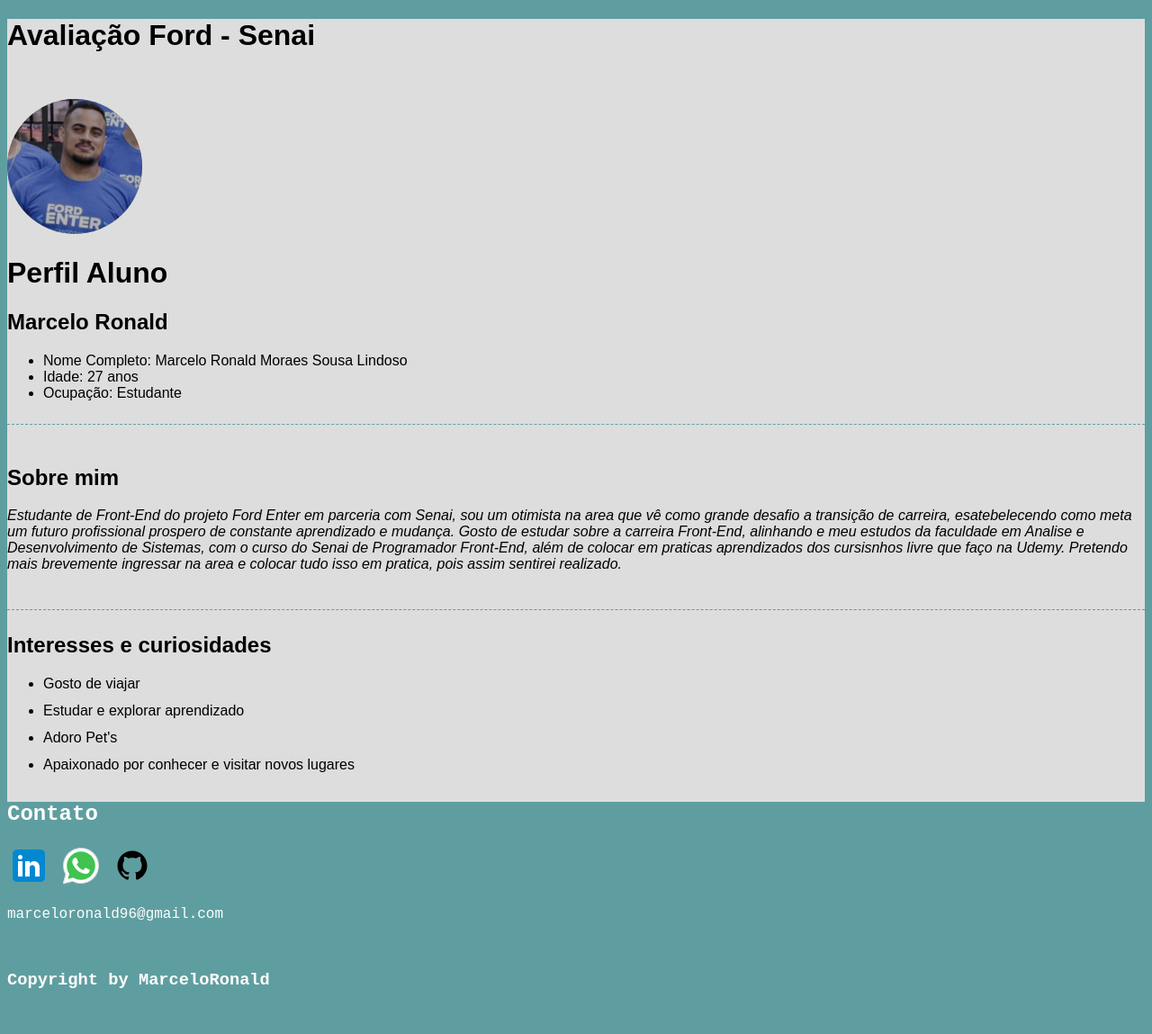
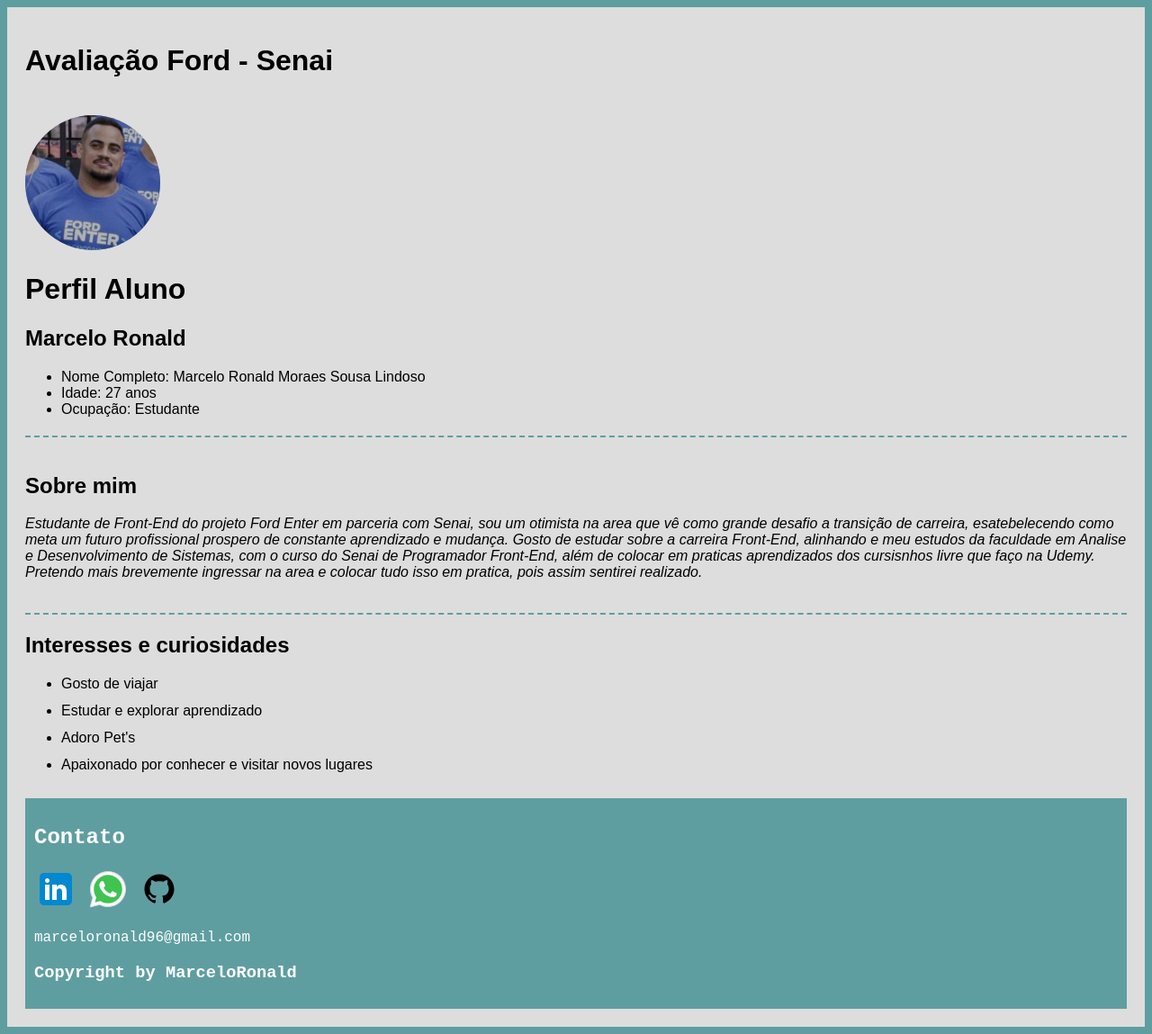
Before and after one commit to marceloronald96/avaliacao-frontend, a plain HTML site: page index.html in a window 1280 px wide. Shown: the whole page at 90% size. Before the commit the page ends 1119 px from the top, so only its background shows below. Drawn offline with Linux system fonts and the light colour scheme; files whose address does not match are found by name.

Commit message:
Dicas e orientações do professor

```diff
--- a/index.html
+++ b/index.html
@@ -14,11 +14,10 @@
     <h1>Avaliação Ford - Senai</h1>
 
     <header>
-        <img src="img/perfil.jpg" class="profile-photo" alt="foto do perfil">
+        <img src="./img/perfil.jpg" class="profile-photo" alt="foto do perfil">
         <h1>Perfil Aluno </h1>
         <h2> Marcelo Ronald</h2>
     </header>
-
     <section class="profile-information">
         <ul>
             <li>Nome Completo: Marcelo Ronald Moraes Sousa Lindoso</li>
@@ -55,7 +54,7 @@
     <a href="//www.linkedin.com/in/marcelo-ronald/"><img src="./img/icons8-linkedin.svg" alt="Linkedin"></a>
     <a href="//wa.me/5511977310956?text=Ol%C3%A1%21+Ecnontrei+seu+perfil+atrav%C3%A9s+do+seu+site+oficial%2C+tenho+interesse+no+seu+curr%C3%ADculo%21"><img src="./img/icons8-whatsapp.svg" alt="Whatsapp"></a>
     <a href="https://github.com/marceloronald96"><img src="./img/icons8-github (1).svg" alt="Github"></a>
-    <p>marceloronald96@gmail.com</p><br>
+    <p>marceloronald96@gmail.com</p>
 
     <h3 class="copyright">
     <p> Copyright by MarceloRonald</p>
--- a/style.css
+++ b/style.css
@@ -1,14 +1,15 @@
 body {
     background-color: #DDD;
     font-family: Arial, Helvetica, sans-serif;
+    padding: 20px;
 }
 .profile-photo {
-    margin-top: 30px;
+    margin-top: 20px;
+    fon
 }
 html {
     font-family: Helvetica;
-    background-color: cadetblue;
-
+    background-color:cadetblue;
 }
 
 .container {
@@ -32,15 +33,15 @@ header img {
 .curiosidades-container {
     padding: 25px 0;
     margin: 25px 0;
-    border-top: 1px dashed cadetblue;
-    border-bottom: 1px dashed cadetblue;
+    border-top: 2px dashed cadetblue;
+    border-bottom: 2px dashed cadetblue;
 }
 
 .bio-container {
-    padding: 25px 0;
-    margin: 25px 0;
-    border-top: 1px dashed cadetblue;
-    border-bottom: 1px dashed cadetblue;
+    padding: 20px 0;
+    margin: 20px 0;
+    border-top: 2px dashed cadetblue;
+    border-bottom: 2px dashed cadetblue;
 }
 
 .bio-container  p {
@@ -56,9 +57,5 @@ header img {
     font-size: 16px;
     color: rgb(254, 254, 254);
     background-color: cadetblue;
+    padding: 10px;
 }
-
-.copyright p {
-    display: flex;
-    text-align: center;
-}
```
